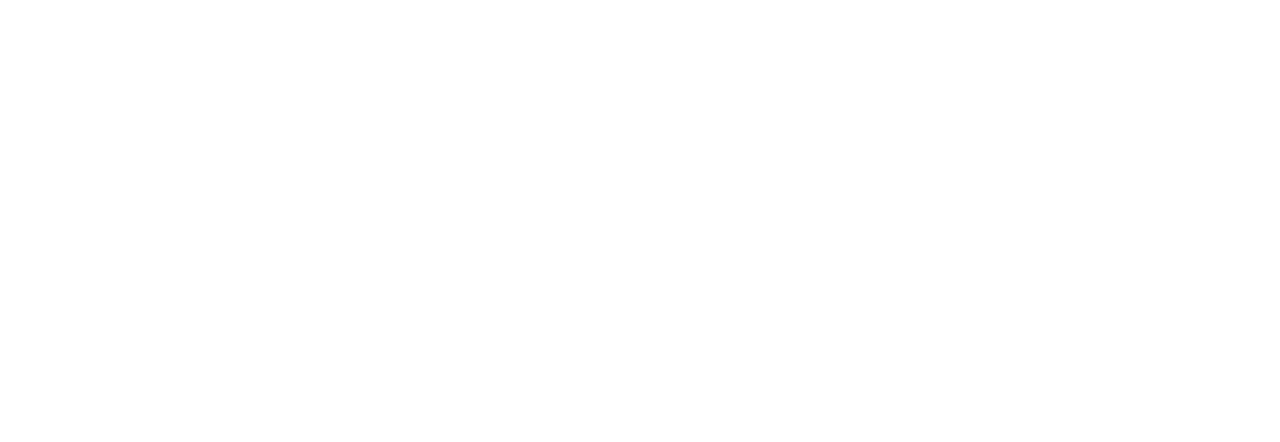
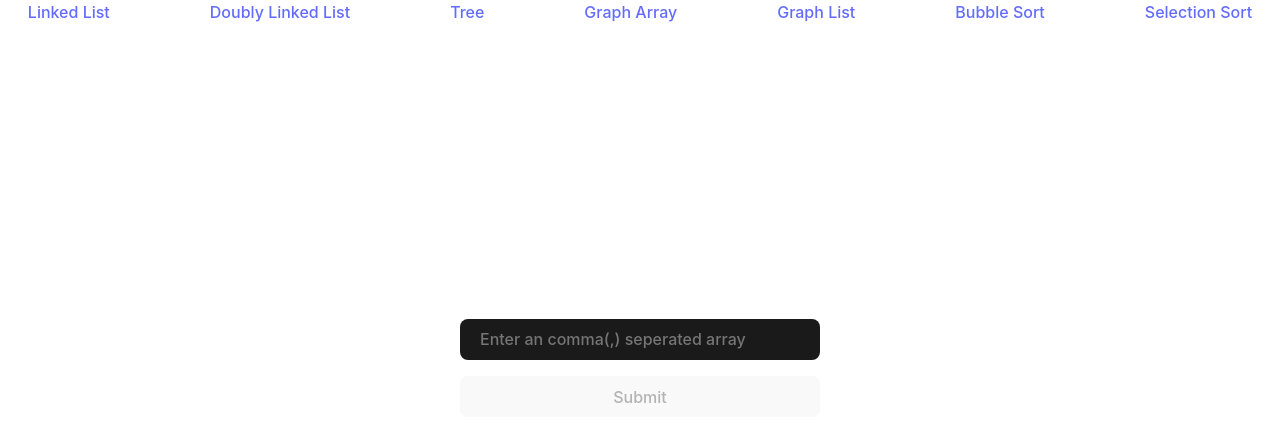
Before and after one commit to abhikatta/ds, a React (Vite) app: page /bubblesort in a window 1280 px wide. Before the commit this address had no page. Shown: the top 442 px of the page. Built offline with nearby package versions, Linux system fonts and the light colour scheme.

Commit message:
added sorting algos: bubble,selection

```diff
--- /dev/null
+++ b/src/A/BubbleSort.tsx
@@ -0,0 +1,42 @@
+import { useState } from "react";
+import { Navbar } from "../components/Navbar";
+import { BubbleSort } from "./bubble";
+
+const BubbleSortUI = () => {
+  const [input, setInput] = useState("");
+  const [array, setArray] = useState<number[]>();
+  const handleSubmit = () => {
+    const numArr: number[] = input
+      .trim()
+      .split(",")
+      .map((item) => parseInt(item));
+    setArray(BubbleSort(numArr));
+  };
+  return (
+    <div>
+      <Navbar />
+      <input
+        onChange={(e) => setInput(e.target.value)}
+        placeholder="Enter an comma(,) seperated array"
+      ></input>
+      <button disabled={input.trim().length <= 0} onClick={handleSubmit}>
+        Submit
+      </button>
+      <div style={{ display: "flex", flexDirection: "row" }}>
+        {array && (
+          <>
+            <p>{"["}</p>
+
+            {array.map((item) => (
+              <p>{item},</p>
+            ))}
+
+            <p>{"]"}</p>
+          </>
+        )}
+      </div>
+    </div>
+  );
+};
+
+export default BubbleSortUI;
--- /dev/null
+++ b/src/A/SelectionSort.tsx
@@ -0,0 +1,43 @@
+import { useState } from "react";
+import { Navbar } from "../components/Navbar";
+import { SelectionSort } from "./quick";
+
+const SelectionSortUI = () => {
+  const [input, setInput] = useState("");
+  const [array, setArray] = useState<number[]>();
+  const handleSubmit = () => {
+    const numArr: number[] = input
+      .trim()
+      .split(",")
+      .map((item) => parseInt(item));
+    SelectionSort(numArr);
+    setArray(numArr);
+  };
+  return (
+    <div>
+      <Navbar />
+      <input
+        onChange={(e) => setInput(e.target.value)}
+        placeholder="Enter an comma(,) seperated array"
+      ></input>
+      <button disabled={input.trim().length <= 0} onClick={handleSubmit}>
+        Submit
+      </button>
+      <div style={{ display: "flex", flexDirection: "row" }}>
+        {array && (
+          <>
+            <p>{"["}</p>
+
+            {array.map((item) => (
+              <p>{item},</p>
+            ))}
+
+            <p>{"]"}</p>
+          </>
+        )}
+      </div>
+    </div>
+  );
+};
+
+export default SelectionSortUI;
--- /dev/null
+++ b/src/A/bubble.ts
@@ -0,0 +1,12 @@
+export const BubbleSort = (arr: number[]) => {
+  for (let i = 0; i < arr.length; i++) {
+    for (let j = 0; j < arr.length; j++) {
+      if (arr[j] > arr[j + 1]) {
+        arr[j] = arr[j] + arr[j + 1];
+        arr[j + 1] = arr[j] - arr[j + 1];
+        arr[j] = arr[j] - arr[j + 1];
+      }
+    }
+  }
+  return arr;
+};
--- /dev/null
+++ b/src/A/quick.ts
@@ -0,0 +1,14 @@
+export const SelectionSort = (arr: number[]) => {
+  const arrLen = arr.length;
+  for (let i = 0; i < arrLen - 1; i++) {
+    let minIndex = i;
+    for (let j = i + 1; j < arrLen; j++) {
+      if (arr[j] < arr[minIndex]) {
+        minIndex = j;
+      }
+    }
+    if (minIndex !== i) {
+      [arr[minIndex], arr[i]] = [arr[i], arr[minIndex]];
+    }
+  }
+};
--- a/src/App.tsx
+++ b/src/App.tsx
@@ -5,6 +5,8 @@
 import TreeUI from "./DS/Tree/TreeUI";
 import GraphMatrixUI from "./DS/Graph/GraphArrayUI";
 import GraphListUI from "./DS/Graph/GraphListUI";
+import BubbleSortUI from "./A/BubbleSort";
+import SelectionSortUI from "./A/SelectionSort";
 
 const App = () => {
   return (
@@ -20,6 +22,8 @@
         <Route element={<GraphMatrixUI />} path="/graphmatrix"></Route>
         <Route element={<GraphMatrixUI />} path="/graphmatrix"></Route>
         <Route element={<GraphListUI />} path="/graphlist"></Route>
+        <Route element={<BubbleSortUI />} path="/bubblesort"></Route>
+        <Route element={<SelectionSortUI />} path="/selectionsort"></Route>
       </Routes>
     </Router>
   );
--- a/src/DS/Graph/Graph.ts
+++ b/src/DS/Graph/Graph.ts
@@ -17,8 +17,9 @@
     this.matrix[toNode - 1][fromNode - 1] = 0;
   }
   isEdge(fromNode: number, toNode: number) {
-    return this.matrix[fromNode][toNode] === 1;
+    return this.matrix[fromNode - 1][toNode - 1] === 1;
   }
+  // bfs = (rootNode: number) => {};
 }
 
 export class GraphList {
--- a/src/DS/Graph/GraphArrayUI.tsx
+++ b/src/DS/Graph/GraphArrayUI.tsx
@@ -37,6 +37,9 @@
       >
         Submit
       </button>
+      {/* <button onClick={() => console.log(graph?.matrixBFS(graph.matrix[0][0]))}>
+        Matrix BFS
+      </button> */}
       <button onClick={() => setIsAddNode((prev) => !prev)}>AddNode</button>
       {isAddNode && (
         <>
--- a/src/components/Navbar.tsx
+++ b/src/components/Navbar.tsx
@@ -19,6 +19,8 @@
       <Link to={"/tree"}>Tree</Link>
       <Link to={"/graphmatrix"}>Graph Array</Link>
       <Link to={"/graphlist"}>Graph List</Link>
+      <Link to={"/bubblesort"}>Bubble Sort</Link>
+      <Link to={"/selectionsort"}>Selection Sort</Link>
     </nav>
   );
 };
```
